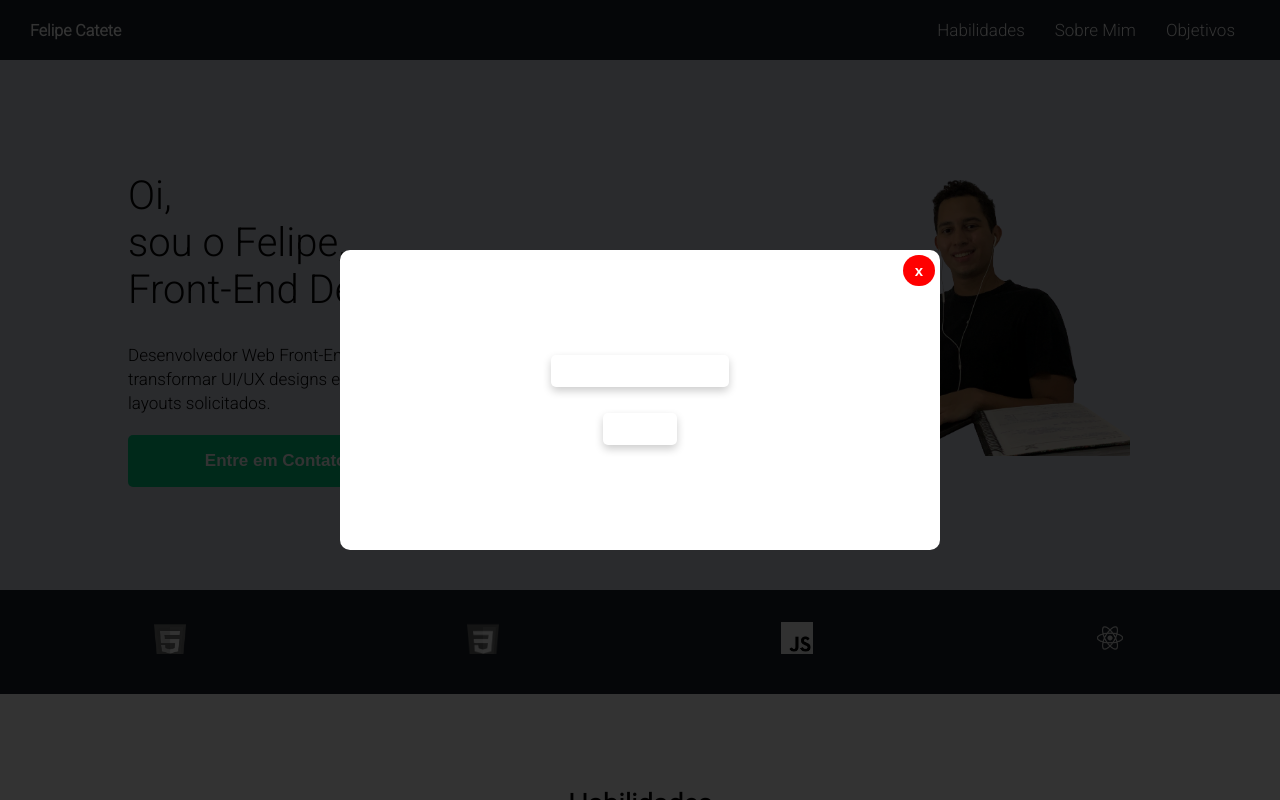
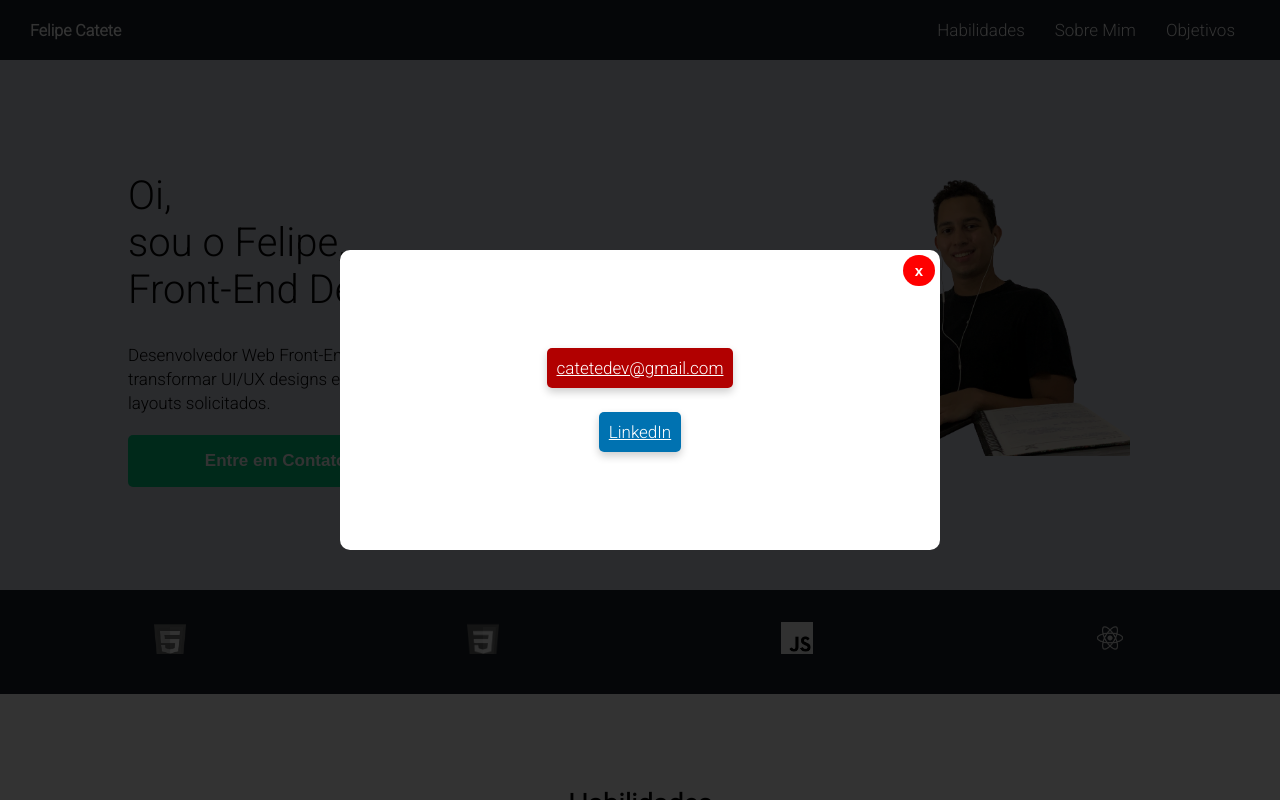
Before and after one commit to catetefelipe/ReactJS---felipecatete.com, a React (Create React App) app: page / in a window 1280 px wide. Both pictures are taken after a click on the button "Entre em Contato". Shown: the top 800 px of the page. Built offline with nearby package versions, Linux system fonts and the light colour scheme.

Commit message:
Add files via upload

```diff
--- a/src/Styles/Popup.css
+++ b/src/Styles/Popup.css
@@ -9,7 +9,7 @@
 
 
 .contact_infos div {
-    margin: 2rem;
+    margin: 4%;
     padding: 1rem;
     text-align: center;
 }
@@ -32,7 +32,7 @@
 
 /* ---- a ---- */
 .contact_infos a {
-    padding: .6rem;
+    padding: 1rem;
     font-size: 1.7rem;
     color: #fff;
     border-radius: 5px;
@@ -58,26 +58,18 @@
 
 
 /* ==== INDIVIDUAL CONTACTS ==== */
-.cont_1 a {
+.ctt_1 a {
     background-color: #b10000;
 }
-.cont_1 a:hover {
+.ctt_1 a:hover {
     background-color: #a00000;
 }
 
 
-.cont_2 a {
-    background-color: #00b109;
-}
-.cont_2 a:hover {
-    background-color: #009c08;
-}
-
-
-.cont_3 a {
+.ctt_2 a {
     background-color: #0072b1;
 }
-.cont_3 a:hover {
+.ctt_2 a:hover {
     background-color: #0068a0;
 }
 
@@ -102,9 +94,7 @@
 
 /* ==== MEDIA QUERIES ==== */
 @media (min-width: 1024px) {
-    .contact_infos div {
-        margin: 1.8rem;
-    }
+
 } /* ---- laptops and desktops ---- */
 
 
@@ -112,9 +102,7 @@
 
 
 @media (min-width: 762px) and (max-width: 1024px) {
-    .contact_infos div {
-        margin: 1.4rem;
-    }
+
 } /* ---- tablets ---- */
 
 
@@ -122,7 +110,5 @@
 
 
 @media (min-width: 500px) and (max-width: 762px) {
-    .contact_infos div {
-        margin: 1.2rem;
-    }
+
 } /* ---- mobile and small tablets ---- */
```
